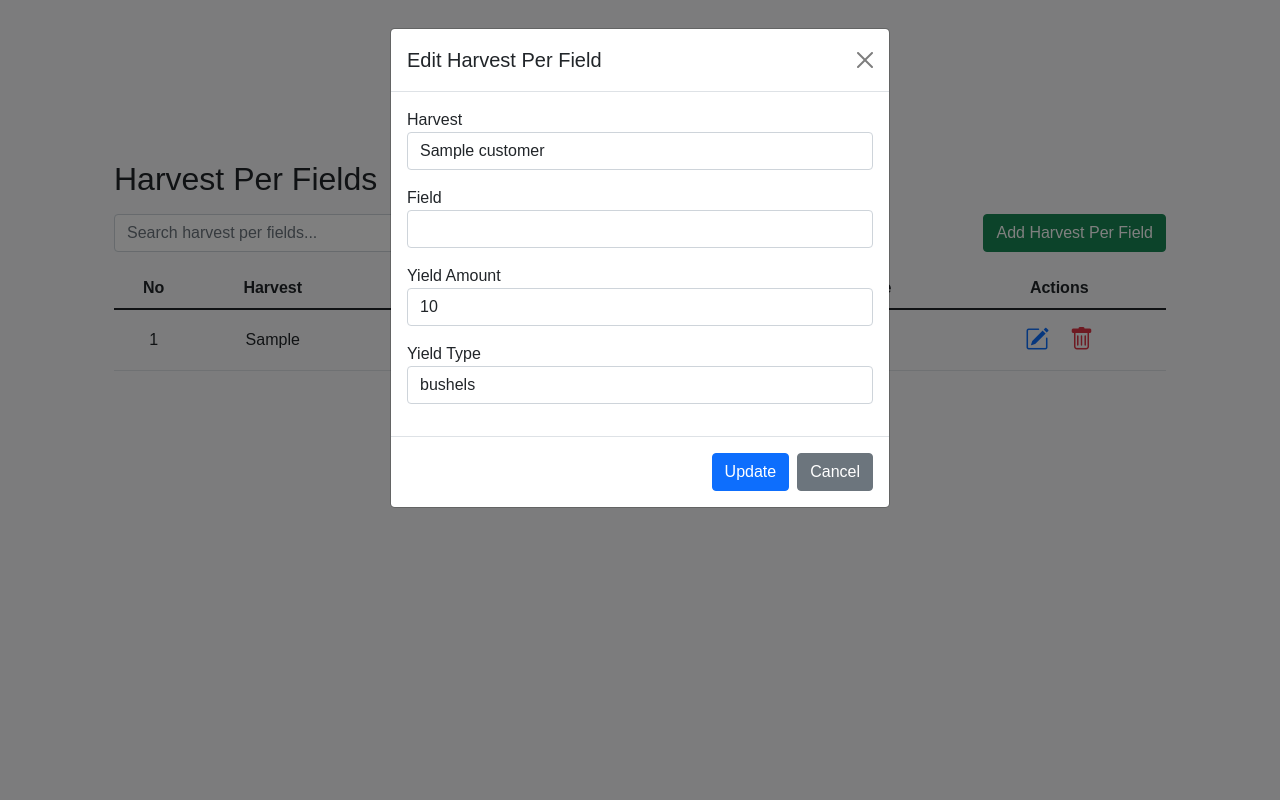
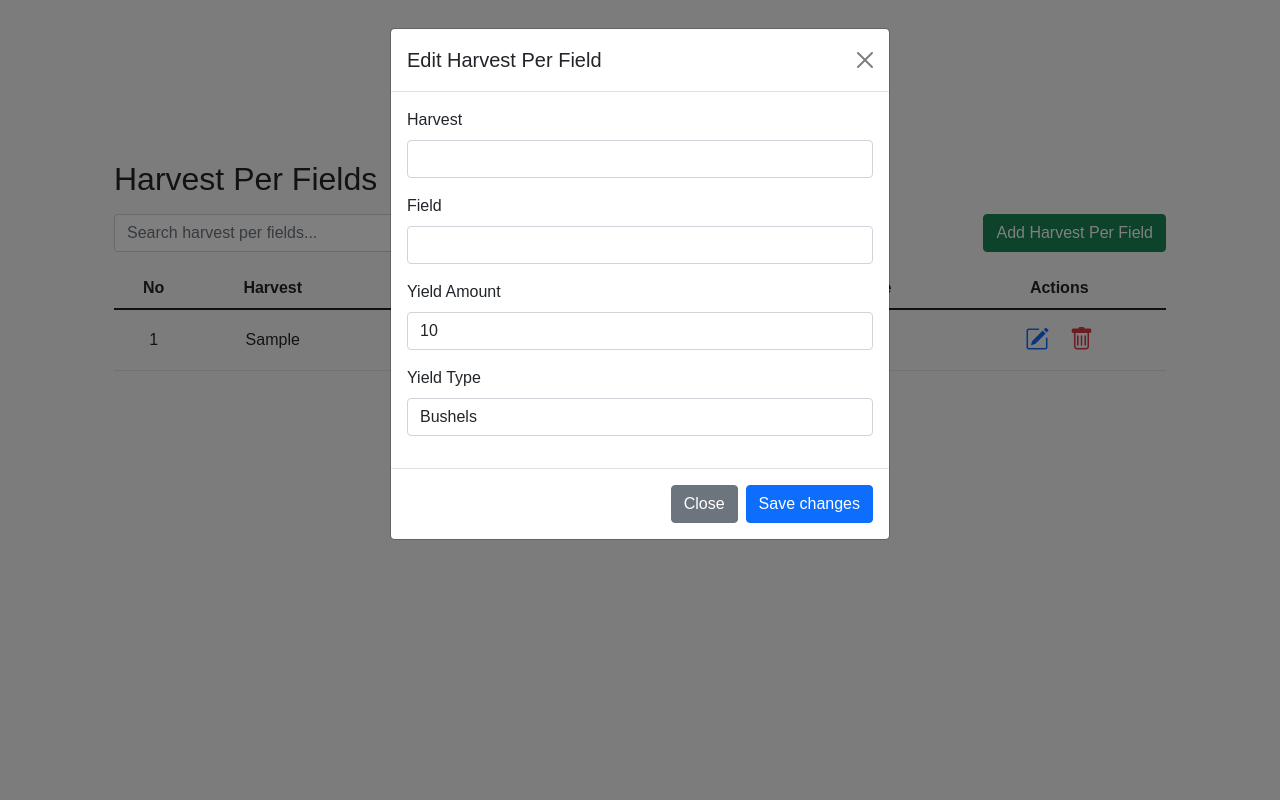
Before and after one commit to jackleonard0102/flask-harvest, a Flask app: template app/templates/auth/harvest_per_field.html in a window 1280 px wide, after a click that opens the changed part. Run offline with Flask 3, Linux system fonts and the light colour scheme; the template is opened without the code that fills it: most values are stand-ins (such as "Sample title", 1, 10 or a date in 2020); data that the repository does not hold is empty; parts of the project's set-up code (start-up, migrations or seed data) failed here and were passed over; some libraries are stand-ins or nearby versions.

Commit message:
draft: auth harvest per field fixed, without edit

```diff
--- a/app/templates/auth/harvest_per_field.html
+++ b/app/templates/auth/harvest_per_field.html
@@ -3,17 +3,8 @@
 <div class="container">
   <h2>Harvest Per Fields</h2>
   <div class="d-flex justify-content-between align-items-center my-3">
-    <input
-      type="text"
-      class="form-control w-50"
-      id="searchBox"
-      placeholder="Search harvest per fields..."
-    />
-    <button
-      class="btn btn-success"
-      data-bs-toggle="modal"
-      data-bs-target="#addHarvestPerFieldModal"
-    >
+    <input type="text" class="form-control w-50" id="searchBox" placeholder="Search harvest per fields..." />
+    <button class="btn btn-success" data-bs-toggle="modal" data-bs-target="#addHarvestPerFieldModal">
       Add Harvest Per Field
     </button>
   </div>
@@ -38,104 +29,59 @@
         <td class="text-center align-middle">{{ harvest_per_field.yield_amount }}</td>
         <td class="text-center align-middle">{{ harvest_per_field.yield_type }}</td>
         <td class="text-center align-middle">
-          <button
-            class="btn btn-sm"
-            style="background-color: transparent; border: none"
-            data-bs-toggle="modal"
-            data-bs-target="#editHarvestPerFieldModal{{ harvest_per_field.id }}"
-          >
+          <button class="btn btn-sm" style="background-color: transparent; border: none" data-bs-toggle="modal" data-bs-target="#editHarvestPerFieldModal{{ harvest_per_field.id }}">
             <i class="bi bi-pencil-square text-primary fs-4"></i>
           </button>
-          <button
-            class="btn btn-sm"
-            style="background-color: transparent; border: none"
-            data-bs-toggle="modal"
-            data-bs-target="#deleteHarvestPerFieldModal{{ harvest_per_field.id }}"
-          >
+          <button class="btn btn-sm" style="background-color: transparent; border: none" data-bs-toggle="modal" data-bs-target="#deleteHarvestPerFieldModal{{ harvest_per_field.id }}">
             <i class="bi bi-trash text-danger fs-4"></i>
           </button>
         </td>
       </tr>
 
       <!-- Edit Harvest Per Field Modal -->
-      <div
-        class="modal fade"
-        id="editHarvestPerFieldModal{{ harvest_per_field.id }}"
-        tabindex="-1"
-        aria-labelledby="editHarvestPerFieldModalLabel{{ harvest_per_field.id }}"
-        aria-hidden="true"
-      >
+      <div class="modal fade" id="editHarvestPerFieldModal{{ harvest_per_field.id }}" tabindex="-1" aria-labelledby="editHarvestPerFieldModalLabel{{ harvest_per_field.id }}" aria-hidden="true">
         <div class="modal-dialog">
           <div class="modal-content">
-            <form
-              method="POST"
-              action="{{ url_for('auth_harvest_per_field_bp.edit_harvest_per_field', harvest_per_field_id=harvest_per_field.id) }}"
-            >
             <div class="modal-header">
-                <h5 class="modal-title" id="editHarvestPerFieldModalLabel{{ harvest_per_field.id }}">
-                  Edit Harvest Per Field
-                </h5>
-                <button
-                  type="button"
-                  class="btn-close"
-                  data-bs-dismiss="modal"
-                  aria-label="Close"
-                ></button>
+              <h5 class="modal-title" id="editHarvestPerFieldModalLabel{{ harvest_per_field.id }}">Edit Harvest Per Field</h5>
+              <button type="button" class="btn-close" data-bs-dismiss="modal" aria-label="Close"></button>
             </div>
+            <form action="{{ url_for('auth_harvest_per_field_bp.edit_harvest_per_field', harvest_per_field_id=harvest_per_field.id) }}" method="POST">
               <div class="modal-body">
-                <div class="form-group mb-3">
-                  <label for="harvest{{ harvest_per_field.id }}">Harvest</label>
-                  <select
-                    class="form-control harvest-dropdown"
-                    id="harvest{{ harvest_per_field.id }}"
-                    name="harvest_id" required
-                    data-field-dropdown-id="field{{ harvest_per_field.id }}"
-                  >
+                <div class="mb-3">
+                  <label for="harvest_id_edit_{{ harvest_per_field.id }}" class="form-label">Harvest</label>
+                  <select name="harvest_id" id="harvest_id_edit_{{ harvest_per_field.id }}" class="form-control harvest-select" data-field-select="field_id_edit_{{ harvest_per_field.id }}">
                     {% for harvest in children_2 %}
-                    <option value="{{ harvest.id }}" {% if harvest.id == harvest_per_field.harvest_id %}selected{% endif %}>
+                    {% if harvest.id in harvest_map.keys() %}
+                    <option value="{{ harvest.id }}" {% if harvest_per_field.harvest_id == harvest.id %} selected {% endif %}>
                       {{ harvest.name }}
                     </option>
+                    {% endif %}
                     {% endfor %}
                   </select>
                 </div>
-                <div class="form-group mb-3">
-                  <label for="field{{ harvest_per_field.id }}">Field</label>
-                  <select
-                    class="form-control"
-                    id="field{{ harvest_per_field.id }}"
-                    name="field_id" required
-                  >
-                    <!-- Fields will be populated dynamically -->
+                <div class="mb-3">
+                  <label for="field_id_edit_{{ harvest_per_field.id }}" class="form-label">Field</label>
+                  <select name="field_id" id="field_id_edit_{{ harvest_per_field.id }}" class="form-control">
+                    <!-- Options will be populated via JavaScript -->
                   </select>
                 </div>
-                <div class="form-group mb-3">
-                  <label for="yield_amount{{ harvest_per_field.id }}">Yield Amount</label>
-                  <input
-                    type="number"
-                    step="0.01"
-                    min="0"
-                    class="form-control"
-                    id="yield_amount{{ harvest_per_field.id }}"
-                    name="yield_amount"
-                    value="{{ harvest_per_field.yield_amount or 0.00 }}"
-                  />
+                <div class="mb-3">
+                  <label for="yield_amount_edit_{{ harvest_per_field.id }}" class="form-label">Yield Amount</label>
+                  <input type="number" step="0.01" min="0" name="yield_amount" id="yield_amount_edit_{{ harvest_per_field.id }}" class="form-control" value="{{ harvest_per_field.yield_amount }}" />
                 </div>
-                <div class="form-group mb-3">
-                  <label for="yield_type{{ harvest_per_field.id }}">Yield Type</label>
-                  <select
-                    class="form-control"
-                    id="yield_type{{ harvest_per_field.id }}"
-                    name="yield_type"
-                  >
-                    <option value="bushels" {% if harvest_per_field.yield_type == "bushels" %}selected{% endif %}>bushels</option>
-                    <option value="pounds" {% if harvest_per_field.yield_type == "pounds" %}selected{% endif %}>pounds</option>
-                    <option value="tons" {% if harvest_per_field.yield_type == "tons" %}selected{% endif %}>tons</option>
+                <div class="mb-3">
+                  <label for="yield_type_edit_{{ harvest_per_field.id }}" class="form-label">Yield Type</label>
+                  <select name="yield_type" id="yield_type_edit_{{ harvest_per_field.id }}" class="form-control">
+                    <option value="bushels" {% if harvest_per_field.yield_type == 'bushels' %} selected {% endif %}>Bushels</option>
+                    <option value="pounds" {% if harvest_per_field.yield_type == 'pounds' %} selected {% endif %}>Pounds</option>
+                    <option value="tons" {% if harvest_per_field.yield_type == 'tons' %} selected {% endif %}>Tons</option>
                   </select>
                 </div>
               </div>
               <div class="modal-footer">
-                <button type="submit" class="btn btn-primary">Update</button>
-                <button type="button" class="btn btn-secondary" data-bs-dismiss="modal">Cancel</button>
+                <button type="button" class="btn btn-secondary" data-bs-dismiss="modal">Close</button>
+                <button type="submit" class="btn btn-primary">Save changes</button>
               </div>
             </form>
           </div>
@@ -143,123 +89,69 @@
       </div>
 
       <!-- Delete Harvest Per Field Modal -->
-      <div
-        class="modal fade"
-        id="deleteHarvestPerFieldModal{{ harvest_per_field.id }}"
-        tabindex="-1"
-        aria-labelledby="deleteHarvestPerFieldModalLabel{{ harvest_per_field.id }}"
-        aria-hidden="true"
-      >
+      <div class="modal fade" id="deleteHarvestPerFieldModal{{ harvest_per_field.id }}" tabindex="-1" aria-labelledby="deleteHarvestPerFieldModalLabel{{ harvest_per_field.id }}" aria-hidden="true">
         <div class="modal-dialog">
           <div class="modal-content">
             <div class="modal-header">
-              <h5 class="modal-title" id="deleteHarvestPerFieldModalLabel{{ harvest_per_field.id }}">
-                Confirm Delete
-              </h5>
-              <button
-                type="button"
-                class="btn-close"
-                data-bs-dismiss="modal"
-                aria-label="Close"
-              ></button>
+              <h5 class="modal-title" id="deleteHarvestPerFieldModalLabel{{ harvest_per_field.id }}">Delete Harvest Per Field</h5>
+              <button type="button" class="btn-close" data-bs-dismiss="modal" aria-label="Close"></button>
             </div>
-            <div class="modal-body">
-              Are you sure you want to delete this entry for {{ field_map[harvest_per_field.field_id] }} in {{ harvest_map[harvest_per_field.harvest_id] }}?
-            </div>
+            <div class="modal-body">Are you sure you want to delete this Harvest Per Field?</div>
             <div class="modal-footer">
-              <a
-                href="{{ url_for('auth_harvest_per_field_bp.delete_harvest_per_field', harvest_per_field_id=harvest_per_field.id) }}"
-                class="btn btn-danger"
-              >Delete</a>
-              <button
-                type="button"
-                class="btn btn-secondary"
-                data-bs-dismiss="modal"
-              >
-                Cancel
-              </button>
+              <button type="button" class="btn btn-secondary" data-bs-dismiss="modal">Close</button>
+              <form action="{{ url_for('auth_harvest_per_field_bp.delete_harvest_per_field', harvest_per_field_id=harvest_per_field.id) }}" method="POST" style="display:inline;">
+                <button type="submit" class="btn btn-danger">Delete</button>
+              </form>
             </div>
           </div>
         </div>
       </div>
-
       {% endfor %}
     </tbody>
   </table>
 
   <!-- Add Harvest Per Field Modal -->
-  <div
-  class="modal fade"
-  id="addHarvestPerFieldModal"
-  tabindex="-1"
-  aria-labelledby="addHarvestPerFieldModalLabel"
-  aria-hidden="true"
-  >
+  <div class="modal fade" id="addHarvestPerFieldModal" tabindex="-1" aria-labelledby="addHarvestPerFieldModalLabel" aria-hidden="true">
     <div class="modal-dialog">
       <div class="modal-content">
-        <form method="POST" action="{{ url_for('auth_harvest_per_field_bp.add_harvest_per_field_modal') }}">
         <div class="modal-header">
           <h5 class="modal-title" id="addHarvestPerFieldModalLabel">Add Harvest Per Field</h5>
-            <button
-              type="button"
-              class="btn-close"
-              data-bs-dismiss="modal"
-              aria-label="Close"
-            ></button>
+          <button type="button" class="btn-close" data-bs-dismiss="modal" aria-label="Close"></button>
         </div>
+        <form action="{{ url_for('auth_harvest_per_field_bp.add_harvest_per_field_modal') }}" method="POST">
           <div class="modal-body">
-            <div class="form-group mb-3">
-              <label for="harvest">Harvest</label>
-              <select
-                class="form-control harvest-dropdown"
-                id="harvest"
-                name="harvest_id"
-                data-field-dropdown-id="field"
-              >
+            <div class="mb-3">
+              <label for="harvest_id_add" class="form-label">Harvest</label>
+              <select name="harvest_id" id="harvest_id_add" class="form-control harvest-select" data-field-select="field_id_add">
                 {% for harvest in children_2 %}
+                {% if harvest.id in harvest_map.keys() %}
                 <option value="{{ harvest.id }}">{{ harvest.name }}</option>
+                {% endif %}
                 {% endfor %}
               </select>
             </div>
-            <div class="form-group mb-3">
-              <label for="field">Field</label>
-              <select
-                class="form-control"
-                id="field"
-                name="field_id"
-                required
-              >
-                <!-- Fields will be populated dynamically -->
+            <div class="mb-3">
+              <label for="field_id_add" class="form-label">Field</label>
+              <select name="field_id" id="field_id_add" class="form-control">
+                <!-- Options will be populated via JavaScript -->
               </select>
             </div>
-            <div class="form-group mb-3">
-              <label for="yield_amount">Yield Amount</label>
-              <input
-                type="number"
-                step="0.01"
-                min="0"
-                class="form-control"
-                id="yield_amount"
-                name="yield_amount"
-                value="0.00"
-              />
+            <div class="mb-3">
+              <label for="yield_amount_add" class="form-label">Yield Amount</label>
+              <input type="number" step="0.01" min="0" name="yield_amount" id="yield_amount_add" class="form-control" value="0.00" />
             </div>
-            <div class="form-group mb-3">
-              <label for="yield_type">Yield Type</label>
-              <select
-                class="form-control"
-                id="yield_type"
-                name="yield_type"
-              >
-                <option value="bushels">bushels</option>
-                <option value="pounds">pounds</option>
-                <option value="tons">tons</option>
+            <div class="mb-3">
+              <label for="yield_type_add" class="form-label">Yield Type</label>
+              <select name="yield_type" id="yield_type_add" class="form-control">
+                <option value="bushels">Bushels</option>
+                <option value="pounds">Pounds</option>
+                <option value="tons">Tons</option>
               </select>
             </div>
           </div>
           <div class="modal-footer">
-            <button type="submit" class="btn btn-primary">Add</button>
-            <button type="button" class="btn btn-secondary" data-bs-dismiss="modal">Cancel</button>
+            <button type="button" class="btn btn-secondary" data-bs-dismiss="modal">Close</button>
+            <button type="submit" class="btn btn-primary">Add Harvest Per Field</button>
           </div>
         </form>
       </div>
@@ -268,38 +160,50 @@
 </div>
 
 <script>
-  $(document).ready(function() {
-    function fetchFields(harvestId, fieldDropdownId) {
-      $.ajax({
-        url: "{{ url_for('auth_harvest_per_field_bp.get_fields_by_harvest') }}",
-        type: "GET",
-        data: { harvest_id: harvestId },
-        success: function(response) {
-          var fieldDropdown = $("#" + fieldDropdownId);
-          fieldDropdown.empty();
-          response.fields.forEach(function(field) {
-            fieldDropdown.append(
-              $("<option></option>")
-                .attr("value", field.id)
-                .text(field.name)
-            );
+  document.addEventListener('DOMContentLoaded', function () {
+    const searchBox = document.getElementById('searchBox');
+    const tableBody = document.getElementById('harvestPerFieldTableBody');
+
+    searchBox.addEventListener('keyup', function () {
+      const searchTerm = searchBox.value.toLowerCase();
+      const rows = tableBody.getElementsByTagName('tr');
+
+      Array.from(rows).forEach(function (row) {
+        const cells = row.getElementsByTagName('td');
+        const found = Array.from(cells).some(function (cell) {
+          return cell.textContent.toLowerCase().includes(searchTerm);
         });
-        },
-        error: function(xhr, status, error) {
-          console.error("Failed to fetch fields:", error);
+
+        if (found) {
+          row.style.display = '';
+        } else {
+          row.style.display = 'none';
         }
       });
-    }
-
-    $(".harvest-dropdown").change(function() {
-      var harvestId = $(this).val();
-      var fieldDropdownId = $(this).data("field-dropdown-id");
-      fetchFields(harvestId, fieldDropdownId);
     });
 
-    // Trigger change event to load fields for all existing harvest dropdowns
-    $(".harvest-dropdown").each(function() {
-      $(this).trigger("change");
+    const harvestSelects = document.querySelectorAll('.harvest-select');
+    harvestSelects.forEach(function (harvestSelect) {
+      harvestSelect.addEventListener('change', function () {
+        const harvestId = this.value;
+        const fieldSelectId = this.dataset.fieldSelect;
+        const fieldSelect = document.getElementById(fieldSelectId);
+
+        fetch(`/auth/get_fields_by_harvest?harvest_id=${harvestId}`)
+          .then(response => response.json())
+          .then(data => {
+            fieldSelect.innerHTML = '';
+            data.fields.forEach(function (field) {
+              const option = document.createElement('option');
+              option.value = field.id;
+              option.textContent = field.name;
+              fieldSelect.appendChild(option);
+            });
+          });
+      });
+
+      // Trigger change event to populate fields on page load/edit modal open
+      harvestSelect.dispatchEvent(new Event('change'));
     });
   });
 </script>
```
Also changed, not shown: app/routes/auth/harvest_per_field.py (+21 -15 lines). Lines whose indentation alone changed are shown as unchanged.
